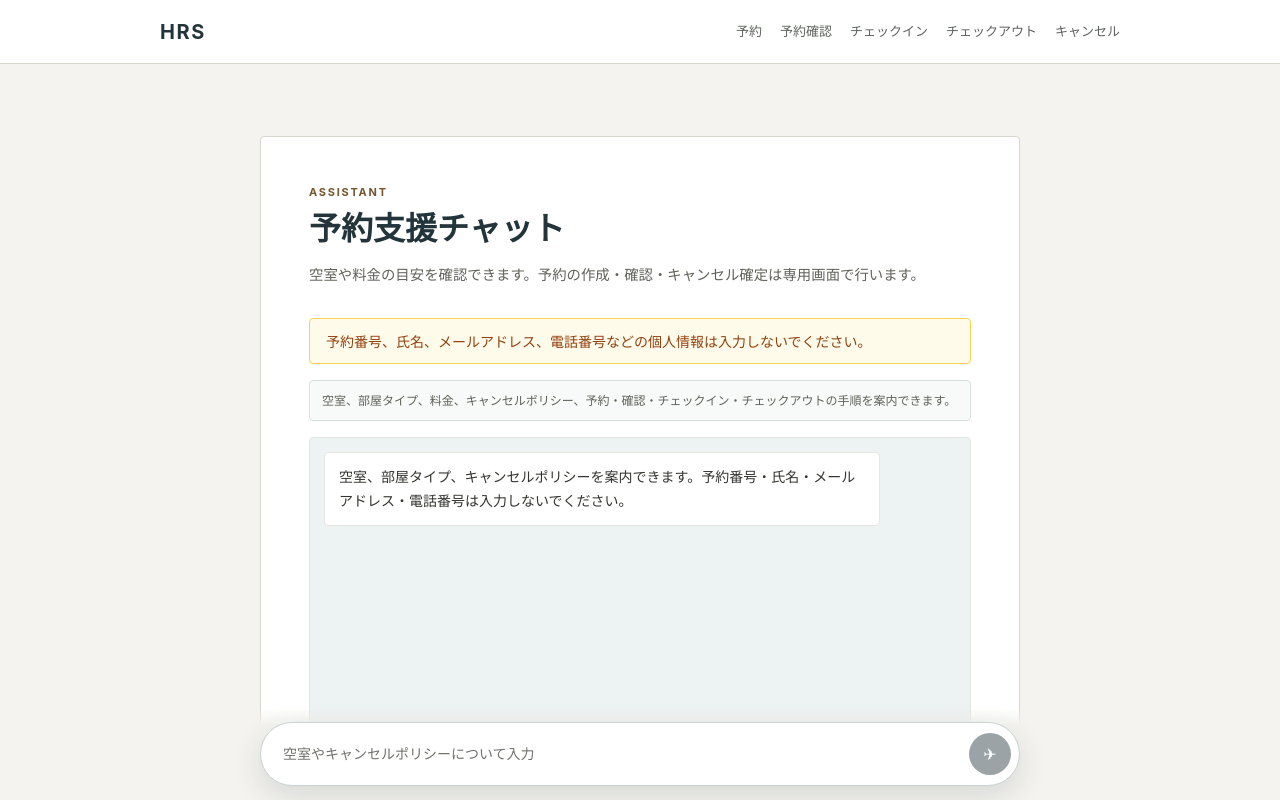
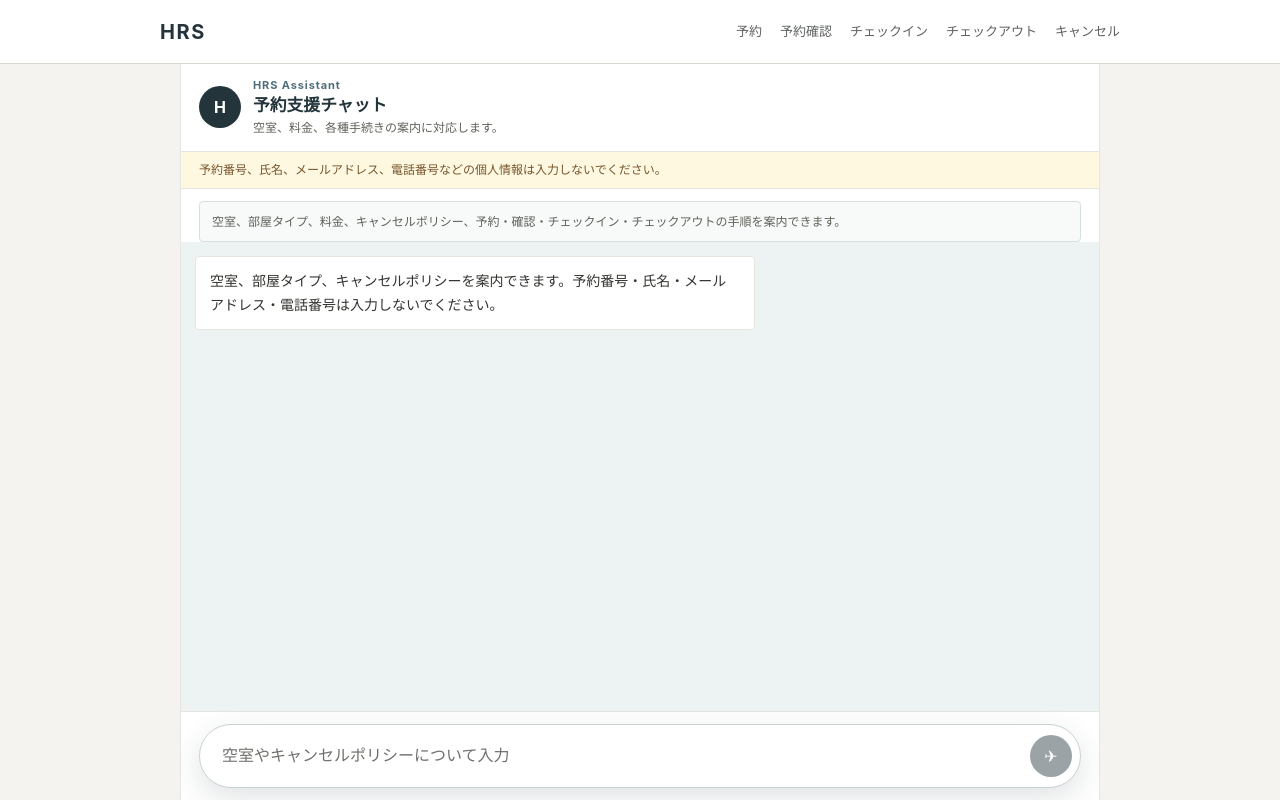
Before and after one commit to 97kuek/HRS, a Next.js app: page /chat in a window 1280 px wide. Shown: the top 800 px of the page. Built offline with nearby package versions, Linux system fonts and the light colour scheme.

Commit message:
fix: チャット専用画面を固定レイアウトにする

```diff
--- a/src/app/chat/page.tsx
+++ b/src/app/chat/page.tsx
@@ -2,20 +2,23 @@ import { ChatConversation } from "@/components/chat-conversation";
 
 export default function ChatPage() {
   return (
-    <main className="page-shell">
-      <div className="reservation-panel chat-panel">
-        <p className="page-kicker">ASSISTANT</p>
-        <h1 className="page-title">予約支援チャット</h1>
-        <p className="page-intro">
-          空室や料金の目安を確認できます。予約の作成・確認・キャンセル確定は専用画面で行います。
-        </p>
-
-        <div className="info-box chat-privacy-note">
+    <main className="chat-page-shell">
+      <section className="chat-app" aria-label="予約支援チャット">
+        <header className="chat-app-header">
+          <div className="chat-app-avatar" aria-hidden="true">
+            H
+          </div>
+          <div className="chat-app-heading">
+            <p className="chat-app-kicker">HRS Assistant</p>
+            <h1 className="chat-app-title">予約支援チャット</h1>
+            <p className="chat-app-subtitle">空室、料金、各種手続きの案内に対応します。</p>
+          </div>
+        </header>
+        <div className="chat-app-notice">
           予約番号、氏名、メールアドレス、電話番号などの個人情報は入力しないでください。
         </div>
-
         <ChatConversation />
-      </div>
+      </section>
     </main>
   );
 }
--- a/src/app/globals.css
+++ b/src/app/globals.css
@@ -1837,6 +1837,83 @@ h1 {
   max-width: 760px;
 }
 
+.chat-page-shell {
+  flex: 0 0 calc(100dvh - 64px);
+  width: 100%;
+  height: calc(100dvh - 64px);
+  overflow: hidden;
+  background: #f4f3ef;
+}
+
+.chat-app {
+  width: min(920px, 100%);
+  height: 100%;
+  margin: 0 auto;
+  display: flex;
+  flex-direction: column;
+  border-inline: 1px solid var(--border);
+  background: #fff;
+}
+
+.chat-app-header {
+  display: flex;
+  align-items: center;
+  gap: 12px;
+  padding: 14px 18px;
+  border-bottom: 1px solid var(--border);
+  background: #fff;
+  flex: 0 0 auto;
+}
+
+.chat-app-avatar {
+  display: grid;
+  place-items: center;
+  width: 42px;
+  height: 42px;
+  flex: 0 0 42px;
+  border-radius: 999px;
+  background: var(--ink-deep);
+  color: #fff;
+  font-size: 1rem;
+  font-weight: 700;
+}
+
+.chat-app-heading {
+  min-width: 0;
+}
+
+.chat-app-kicker {
+  margin: 0 0 2px;
+  color: var(--accent);
+  font-size: 0.6875rem;
+  font-weight: 700;
+  letter-spacing: 0.08em;
+}
+
+.chat-app-title {
+  margin: 0;
+  color: var(--ink-deep);
+  font-size: 1.05rem;
+  line-height: 1.35;
+}
+
+.chat-app-subtitle {
+  margin: 2px 0 0;
+  color: var(--muted);
+  font-size: 0.75rem;
+  line-height: 1.5;
+}
+
+.chat-app-notice {
+  flex: 0 0 auto;
+  padding: 9px 18px;
+  border-bottom: 1px solid var(--border);
+  background: #fff8e1;
+  color: #74552c;
+  font-size: 0.75rem;
+  line-height: 1.55;
+}
+
 .chat-conversation {
   display: flex;
   flex-direction: column;
@@ -1844,8 +1921,11 @@ h1 {
 }
 
 .chat-conversation.is-page {
-  min-height: 420px;
-  padding-bottom: 112px;
+  min-height: 0;
+  flex: 1;
+  gap: 0;
+  overflow: hidden;
+  padding-bottom: 0;
 }
 
 .chat-conversation.is-widget {
@@ -1868,6 +1948,11 @@ h1 {
   color: var(--muted);
   font-size: 0.75rem;
   line-height: 1.6;
+}
+
+.chat-conversation.is-page .chat-scope-note {
+  flex: 0 0 auto;
+  margin: 12px 18px 0;
 }
 
 .chat-conversation.is-widget .chat-scope-note {
@@ -1889,9 +1974,13 @@ h1 {
 }
 
 .chat-conversation.is-page .chat-log {
+  flex: 1;
   max-height: none;
-  min-height: 420px;
+  min-height: 0;
   margin-bottom: 0;
+  border: 0;
+  border-radius: 0;
+  background: #edf2f3;
 }
 
 .chat-conversation.is-widget .chat-log {
@@ -2038,14 +2127,14 @@ h1 {
 }
 
 .chat-conversation.is-page .chat-form {
-  position: fixed;
-  left: 50%;
-  bottom: 0;
+  position: static;
   z-index: 110;
-  width: min(760px, calc(100% - 32px));
-  padding: 14px 0 max(14px, env(safe-area-inset-bottom));
-  background: linear-gradient(180deg, rgba(244, 243, 239, 0), #f4f3ef 18px, #f4f3ef 100%);
-  transform: translateX(-50%);
+  flex: 0 0 auto;
+  width: 100%;
+  padding: 12px 18px max(12px, env(safe-area-inset-bottom));
+  border-top: 1px solid var(--border);
+  background: #fff;
+  transform: none;
 }
 
 .chat-conversation.is-page .chat-form .field-label {
@@ -2064,6 +2153,8 @@ h1 {
 
 .chat-input-row .field-input {
   flex: 1;
+  font-size: 16px;
+  line-height: 1.5;
 }
 
 .chat-conversation.is-page .chat-input-row {
@@ -2295,6 +2386,10 @@ h1 {
     flex-direction: column;
   }
 
+  .chat-conversation.is-page .chat-input-row {
+    flex-direction: row;
+  }
+
   .chat-input-row .btn {
     width: 100%;
   }
--- a/src/app/layout.tsx
+++ b/src/app/layout.tsx
@@ -2,6 +2,7 @@ import type { Metadata } from "next";
 import { Noto_Serif_JP } from "next/font/google";
 import "./globals.css";
 import { ChatLauncher } from "@/components/chat-launcher";
+import { SiteFooter } from "@/components/site-footer";
 import { SiteHeader } from "@/components/site-header";
 
 const notoSerifJP = Noto_Serif_JP({
@@ -24,19 +25,7 @@ export default function RootLayout({ children }: Readonly<{ children: React.Reac
         <SiteHeader />
         {children}
         <ChatLauncher />
-        <footer className="site-footer">
-          <div className="site-footer-inner">
-            <div className="site-footer-brand">
-              <span>HRS — Hotel Reservation System</span>
-              <span className="site-footer-note">
-                ソフトウェア工学A チーム開発課題（学習用のデモ環境です）
-              </span>
-            </div>
-            <small className="site-footer-copyright">
-              © 2026 Keitaro Ueki, Tomoya Hoshina, Takumi Kawasaki
-            </small>
-          </div>
-        </footer>
+        <SiteFooter />
       </body>
     </html>
   );
--- /dev/null
+++ b/src/components/site-footer.tsx
@@ -0,0 +1,23 @@
+"use client";
+
+import { usePathname } from "next/navigation";
+
+export function SiteFooter() {
+  const pathname = usePathname();
+
+  if (pathname === "/chat" || pathname.startsWith("/chat/")) {
+    return null;
+  }
+
+  return (
+    <footer className="site-footer">
+      <div className="site-footer-inner">
+        <div className="site-footer-brand">
+          <span>HRS — Hotel Reservation System</span>
+          <span className="site-footer-note">ソフトウェア工学A チーム開発課題（学習用のデモ環境です）</span>
+        </div>
+        <small className="site-footer-copyright">© 2026 Keitaro Ueki, Tomoya Hoshina, Takumi Kawasaki</small>
+      </div>
+    </footer>
+  );
+}
```
